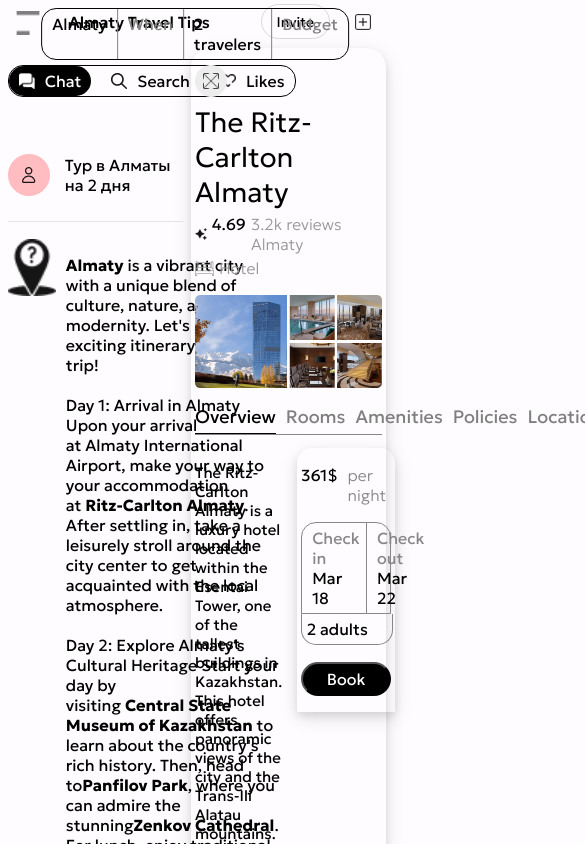
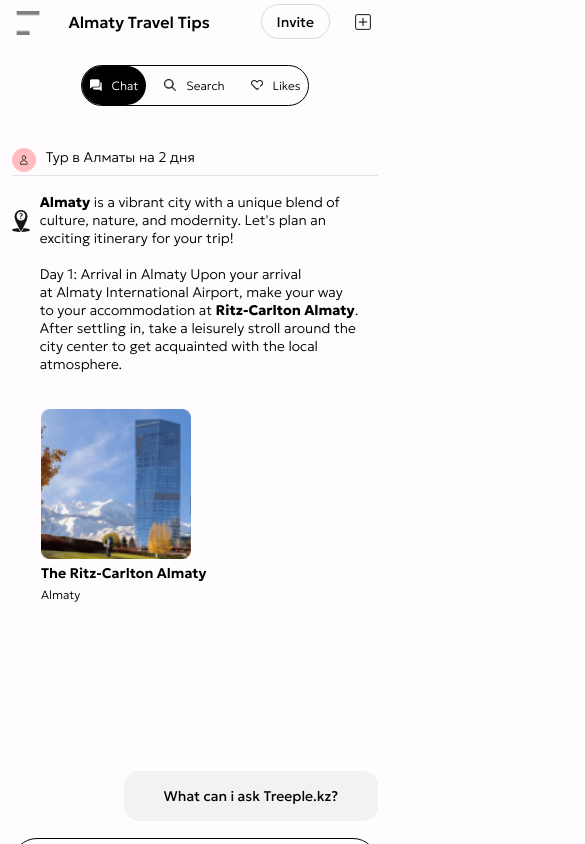
Before and after one commit to DonJuvn/treeple.kz, a React (Create React App) app: page /second in a window 390 px wide. Shown: the top 844 px of the page, 585 px wide, since content can reach past the window. Built offline with nearby package versions, Linux system fonts and the light colour scheme.

Commit message:
second page responsive

```diff
--- a/src/App.css
+++ b/src/App.css
@@ -375,7 +375,7 @@
 }
 .mark img {
    width: 32px;
-   height: 38px;
+   aspect-ratio: 32/38;
 }
 #first-page .left #title {
    font-size: 42px;
@@ -529,6 +529,7 @@
       height: 50%;
       width: 94%;
       padding: 0 3vw;
+      margin-top: -10%;
    }
    .mark img {
       width: 48px;
@@ -560,9 +561,9 @@
       margin-top: 5px;
    }
    .chat #hint {
-      font-size: 18px;
+      font-size: 14px;
       padding: 16px 40px;
-      margin-bottom: 5%;
+      margin-bottom: 2%;
    }
    #first-page .right {
       flex-direction: row;
@@ -713,6 +714,10 @@
 }
 #second-page .mark {
    margin-top: 2vh;
+   align-items: start;
+}
+#second-page .mark img {
+   object-fit: contain;
 }
 #second-page .chat {
    margin-top: 12vh;
@@ -880,7 +885,91 @@
 #second-page #collage {
    height: 35%;
 }
-
+#second-page .ritz {
+   display: none;
+}
+@media screen and (max-width: 768px) {
+   #second-page {
+      flex-direction: row;
+      height: 90vh;
+      justify-content: space-between;
+   }
+   #second-page .list {
+      display: none;
+   }
+   #second-page .left {
+      height: 80%;
+      width: 94%;
+      padding: 2vh 3vw;
+   }
+   #second-page .left .list1 {
+      margin: auto;
+      /* gap: 10px; */
+      border-radius: 30px;
+   }
+   #second-page .left .list1 p {
+      padding: 12px 8px;
+      border-radius: 30px;
+      align-items: center;
+      font-size: 12px;
+   }
+   #second-page .left .list1 p img {
+      width: 12px;
+   }
+   #second-page .left .tour {
+      gap: 10px;
+      padding-bottom: 3px;
+      margin-top: 5vh;
+   }
+   #second-page .left .tour p {
+      font-size: 14px;
+   }
+   #second-page .left .tour img {
+      width: 24px;
+   }
+   #second-page .mark {
+      margin-top: 2vh;
+      max-height: 200px;
+      /* overflow-y: hidden; */
+   }
+   #second-page .mark img {
+      width: 18px;
+      aspect-ratio: 32/38;
+      object-fit: contain;
+   }
+   #second-page .mark p {
+      font-size: 14px;
+      font-weight: 200;
+   }
+   #second-page .mark #none{
+      display: none;
+   }
+   #second-page .ritz {
+      display: flex;
+      flex-direction: column;
+      margin-left: 8%;
+      margin-top: 5%;
+   }
+   #second-page .ritz img {
+      width: 150px;
+   }
+   #second-page h1 {
+      font-size: 14px;
+      margin: 5px 0;
+      font-weight: 600;
+   }
+   #second-page p {
+      font-size: 12px;
+      margin: 0;
+      font-weight: 200;
+   }
+   #second-page .chat {
+      margin-top: 20vh;
+   }
+   #second-page .right {
+      display: none;
+   }
+}
 /* third page */
 /* second page */
 #third-page {
--- a/src/pages/SecondPage.jsx
+++ b/src/pages/SecondPage.jsx
@@ -1,4 +1,5 @@
-import React from "react";const SecondPage = () => {
+import React from "react";
+const SecondPage = () => {
    return (
       <div id="second-page">
          <div className="list">
@@ -28,6 +29,7 @@
             </div>
             <div className="mark">
                <img src="img/mark.png" alt="" />
+               <div className="text">
                   <p>
                      <b>Almaty</b> is a vibrant city with a unique blend of
                      culture, nature, and modernity. Let's plan an exciting
@@ -35,19 +37,29 @@
                      <br />
                      Day 1: Arrival in Almaty Upon your arrival
                      at Almaty International Airport, make your way to your
-                  accommodation at <b>Ritz-Carlton Almaty﻿</b>. After settling
-                  in, take a leisurely stroll around the city center to get
-                  acquainted with the local atmosphere. <br />
+                     accommodation at <b>Ritz-Carlton Almaty﻿</b>. After
+                     settling in, take a leisurely stroll around the city center
+                     to get acquainted with the local atmosphere. <br />
                      <br />
+                  </p>
+                  <p id="none">
+                     {" "}
                      Day 2: Explore Almaty's Cultural Heritage Start your day by
-                  visiting <b>Central State Museum of Kazakhstan﻿</b> to learn
-                  about the country's rich history. Then, head to
+                     visiting <b>Central State Museum of Kazakhstan﻿</b> to
+                     learn about the country's rich history. Then, head to
                      <b>Panfilov Park﻿</b>, where you can admire the stunning
-                  <b>Zenkov Cathedral﻿</b>. For lunch, enjoy traditional Kazakh
-                  cuisine at <b>Gakku Restaurant﻿</b>.
+                     <b>Zenkov Cathedral﻿</b>. For lunch, enjoy traditional
+                     Kazakh cuisine at <b>Gakku Restaurant﻿</b>.
                   </p>
                </div>
+            </div>
+            <div className="ritz">
+               <img src="img/ritz-carlton.png" alt="" />
+               <h1>The Ritz-Carlton Almaty</h1>
+               <p>Almaty</p>
+            </div>
             <div className="chat">
+               <button id="hint">What can i ask Treeple.kz? </button>
                <div className="input">
                   <input
                      type="text"
@@ -65,7 +77,7 @@
             </div>
          </div>
          <div className="right">
-            <img id='increase' src="img/increase.png" alt="" />
+            <img id="increase" src="img/increase.png" alt="" />
             <div className="name">
                <h1>The Ritz-Carlton Almaty</h1>
                <div className="reviews">
@@ -73,9 +85,12 @@
                   <p id="black">4.69</p>
                   <p>3.2k reviews Almaty</p>
                </div>
-               <p><img src="img/bed.png" alt="" />Hotel</p>
+               <p>
+                  <img src="img/bed.png" alt="" />
+                  Hotel
+               </p>
             </div>
-            <img id='collage' src="img/collage.png" alt="" />
+            <img id="collage" src="img/collage.png" alt="" />
             <div className="list2">
                <p id="active">Overview</p>
                <p>Rooms</p>
@@ -86,7 +101,13 @@
             </div>
             <div className="bottom">
                <div className="left">
-                  <p>The Ritz-Carlton Almaty is a luxury hotel located within the Esentai Tower, one of the tallest buildings in Kazakhstan. This hotel offers panoramic views of the city and the Trans-Ili Alatau mountains. It features elegantly designed rooms and suites...</p>
+                  <p>
+                     The Ritz-Carlton Almaty is a luxury hotel located within
+                     the Esentai Tower, one of the tallest buildings in
+                     Kazakhstan. This hotel offers panoramic views of the city
+                     and the Trans-Ili Alatau mountains. It features elegantly
+                     designed rooms and suites...
+                  </p>
                   <a href="#">Read more</a>
                </div>
                <div className="right">
```
Also changed, not shown: public/img/ritz-carlton.png (added). Lines whose indentation alone changed are shown as unchanged.
